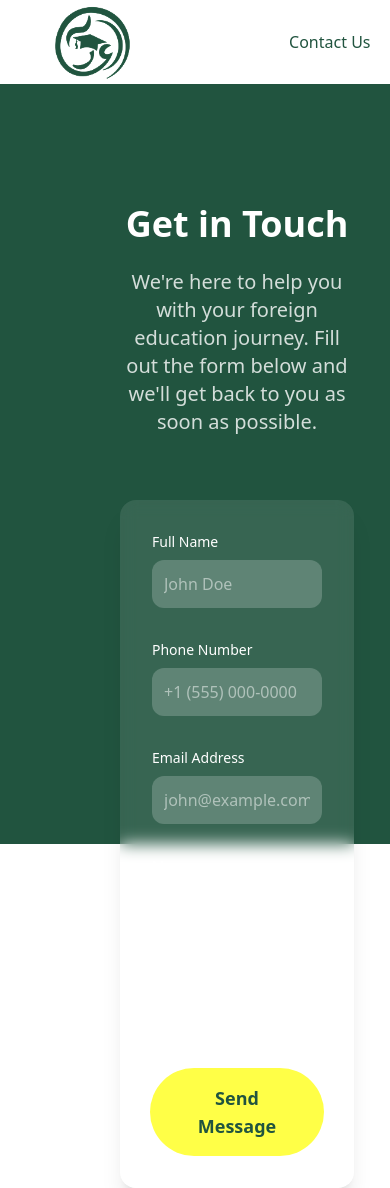
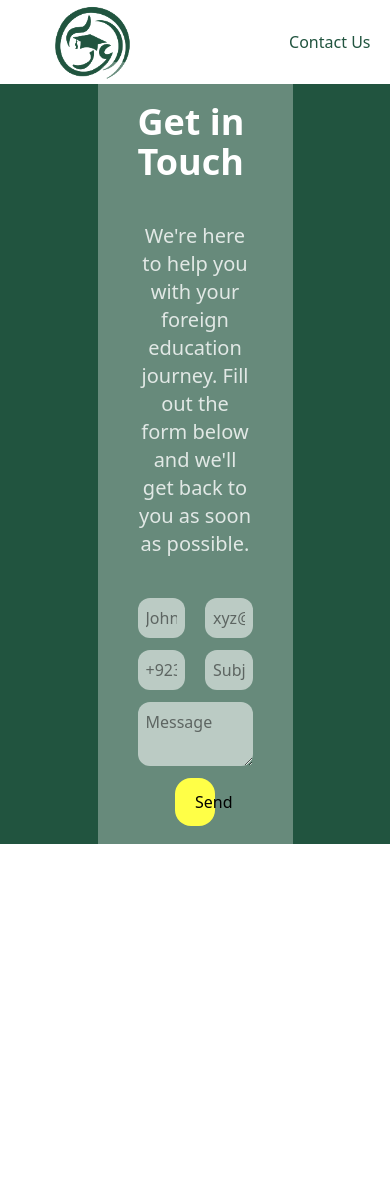
Before and after one commit to saimiiqbal7/aghaaz, a React (Vite) app: page /contact in a window 390 px wide. After the commit the page ends 866 px from the top, so only its background shows below. Built offline with nearby package versions, Linux system fonts and the light colour scheme.

Commit message:
desktop ui fixed for contetc screen

```diff
--- /dev/null
+++ b/src/component/ContactForm/index.jsx
@@ -0,0 +1,51 @@
+import React from "react";
+
+const ContactForm = () => {
+  return (
+    <div className="w-1/2 bg-[#ffffff50] p-10 rounded-2xl flex flex-col justify-start items-center gap-10">
+      <h2 className="text-4xl text-white font-bold">Get in Touch</h2>
+      <p className="text-xl text-white/80 max-w-2xl text-center">
+        We're here to help you with your foreign education journey. Fill out the
+        form below and we'll get back to you as soon as possible.
+      </p>
+      <div className="w-full flex flex-col gap-3">
+        <div className="flex gap-5 w-full">
+          <input
+            type="text"
+            className="bg-[#ffffff8e] rounded-xl p-2 w-full"
+            placeholder="John Doe"
+          />
+          <input
+            type="text"
+            className="bg-[#ffffff8e] rounded-xl p-2 w-full"
+            placeholder="xyz@gmail.com"
+          />
+        </div>
+        <div className="flex gap-5 w-full">
+          <input
+            type="text"
+            className="bg-[#ffffff8e] rounded-xl p-2 w-full"
+            placeholder="+9230000000000"
+          />
+          <input
+            type="text"
+            className="bg-[#ffffff8e] rounded-xl p-2 w-full"
+            placeholder="Subject"
+          />
+        </div>
+        <textarea
+          name="message"
+          placeholder="Message"
+          className="bg-[#ffffff8e] rounded-xl p-2 w-full"
+        ></textarea>
+        <div className="iw-full flex justify-center items-center ">
+          <button className="bg-secondary-yellow w-1/3 py-3 px-5 rounded-2xl">
+            Send
+          </button>
+        </div>
+      </div>
+    </div>
+  );
+};
+
+export default ContactForm;
--- a/src/pages/ContactUs/index.jsx
+++ b/src/pages/ContactUs/index.jsx
@@ -1,208 +1,12 @@
-import React, { useState } from "react";
-import { sendEmail } from "../../utils/emailer";
-import { motion } from "framer-motion";
+import ContactForm from "../../component/ContactForm";
 import Navbar from "../../component/Navbar";
 
 const ContactUs = () => {
-  const [formData, setFormData] = useState({
-    name: "",
-    phone: "",
-    email: "",
-    message: "",
-  });
-  const [loading, setLoading] = useState(false);
-  const [status, setStatus] = useState({ type: "", message: "" });
-
-  const handleChange = (e) => {
-    setFormData({
-      ...formData,
-      [e.target.name]: e.target.value,
-    });
-  };
-
-  const handleSubmit = async (e) => {
-    e.preventDefault();
-    setLoading(true);
-    setStatus({ type: "", message: "" });
-
-    try {
-      const result = await sendEmail(formData);
-      if (result.success) {
-        setStatus({ type: "success", message: result.message });
-        setFormData({ name: "", phone: "", email: "", message: "" });
-      } else {
-        setStatus({ type: "error", message: result.message });
-      }
-    } catch (error) {
-      setStatus({
-        type: "error",
-        message: "An unexpected error occurred. Please try again.",
-      });
-    } finally {
-      setLoading(false);
-    }
-  };
-
   return (
     <>
       <Navbar />
-      <div className="w-full bg-primery-green p-30 h-[90vh]">
-        <div className="w-[60vw] mx-auto ">
-          <motion.div
-            initial={{ opacity: 0, y: 20 }}
-            animate={{ opacity: 1, y: 0 }}
-            transition={{ duration: 0.5 }}
-            className="text-center mb-16"
-          >
-            <h1 className="text-4xl sm:text-5xl font-extrabold text-white mb-6">
-              Get in Touch
-            </h1>
-            <p className="text-xl text-white/80 max-w-2xl mx-auto">
-              We're here to help you with your foreign education journey. Fill
-              out the form below and we'll get back to you as soon as possible.
-            </p>
-          </motion.div>
-
-          {status.message && (
-            <motion.div
-              initial={{ opacity: 0, y: -10 }}
-              animate={{ opacity: 1, y: 0 }}
-              className={`mb-8 p-4 rounded-lg ${
-                status.type === "success"
-                  ? "bg-green-500/20 text-green-200"
-                  : "bg-red-500/20 text-red-200"
-              }`}
-            >
-              {status.message}
-            </motion.div>
-          )}
-
-          <motion.form
-            initial={{ opacity: 0, y: 20 }}
-            animate={{ opacity: 1, y: 0 }}
-            transition={{ duration: 0.5, delay: 0.2 }}
-            onSubmit={handleSubmit}
-            className="bg-white/10 backdrop-blur-sm rounded-2xl p-8 sm:p-12 shadow-xl"
-          >
-            <div className="grid grid-cols-1 gap-8 sm:grid-cols-2">
-              <div className="space-y-2">
-                <label
-                  htmlFor="name"
-                  className="block text-sm font-medium text-white"
-                >
-                  Full Name
-                </label>
-                <input
-                  type="text"
-                  name="name"
-                  id="name"
-                  required
-                  value={formData.name}
-                  onChange={handleChange}
-                  className="mt-1 block w-full rounded-xl border-0 bg-white/20 text-white placeholder-white/50 focus:ring-2 focus:ring-secondary-yellow focus:bg-white/30 transition-all duration-200 p-3"
-                  placeholder="John Doe"
-                />
-              </div>
-
-              <div className="space-y-2">
-                <label
-                  htmlFor="phone"
-                  className="block text-sm font-medium text-white"
-                >
-                  Phone Number
-                </label>
-                <input
-                  type="tel"
-                  name="phone"
-                  id="phone"
-                  required
-                  value={formData.phone}
-                  onChange={handleChange}
-                  className="mt-1 block w-full rounded-xl border-0 bg-white/20 text-white placeholder-white/50 focus:ring-2 focus:ring-secondary-yellow focus:bg-white/30 transition-all duration-200 p-3"
-                  placeholder="+1 (555) 000-0000"
-                />
-              </div>
-            </div>
-
-            <div className="mt-8 space-y-2">
-              <label
-                htmlFor="email"
-                className="block text-sm font-medium text-white"
-              >
-                Email Address
-              </label>
-              <input
-                type="email"
-                name="email"
-                id="email"
-                required
-                value={formData.email}
-                onChange={handleChange}
-                className="mt-1 block w-full rounded-xl border-0 bg-white/20 text-white placeholder-white/50 focus:ring-2 focus:ring-secondary-yellow focus:bg-white/30 transition-all duration-200 p-3"
-                placeholder="john@example.com"
-              />
-            </div>
-
-            <div className="mt-8 space-y-2">
-              <label
-                htmlFor="message"
-                className="block text-sm font-medium text-white"
-              >
-                Message
-              </label>
-              <textarea
-                name="message"
-                id="message"
-                rows={5}
-                required
-                value={formData.message}
-                onChange={handleChange}
-                className="mt-1 block w-full rounded-xl border-0 bg-white/20 text-white placeholder-white/50 focus:ring-2 focus:ring-secondary-yellow focus:bg-white/30 transition-all duration-200 p-3 resize-none"
-                placeholder="Tell us about your educational goals..."
-              />
-            </div>
-
-            <div className="mt-10 flex justify-center">
-              <motion.button
-                whileHover={{ scale: 1.05 }}
-                whileTap={{ scale: 0.95 }}
-                type="submit"
-                disabled={loading}
-                className={`bg-secondary-yellow px-12 py-4 rounded-full text-primery-green font-bold text-lg hover:bg-opacity-90 transition-all duration-200 ${
-                  loading ? "opacity-70 cursor-not-allowed" : ""
-                }`}
-              >
-                {loading ? (
-                  <span className="flex items-center">
-                    <svg
-                      className="animate-spin -ml-1 mr-3 h-5 w-5 text-primery-green"
-                      xmlns="http://www.w3.org/2000/svg"
-                      fill="none"
-                      viewBox="0 0 24 24"
-                    >
-                      <circle
-                        className="opacity-25"
-                        cx="12"
-                        cy="12"
-                        r="10"
-                        stroke="currentColor"
-                        strokeWidth="4"
-                      ></circle>
-                      <path
-                        className="opacity-75"
-                        fill="currentColor"
-                        d="M4 12a8 8 0 018-8V0C5.373 0 0 5.373 0 12h4zm2 5.291A7.962 7.962 0 014 12H0c0 3.042 1.135 5.824 3 7.938l3-2.647z"
-                      ></path>
-                    </svg>
-                    Sending...
-                  </span>
-                ) : (
-                  "Send Message"
-                )}
-              </motion.button>
-            </div>
-          </motion.form>
-        </div>
+      <div className="h-[90vh] bg-primery-green flex justify-center items-center">
+        <ContactForm />
       </div>
     </>
   );
--- a/src/utils/emailer.js
+++ /dev/null
@@ -1,34 +0,0 @@
-import emailjs from "@emailjs/browser";
-
-export const sendEmail = async (formData) => {
-  try {
-    // Initialize EmailJS with your public key
-    emailjs.init(process.env.REACT_APP_EMAILJS_PUBLIC_KEY);
-
-    const templateParams = {
-      from_name: formData.name,
-      from_email: formData.email,
-      phone: formData.phone,
-      message: formData.message,
-    };
-
-    const response = await emailjs.send(
-      process.env.REACT_APP_EMAILJS_SERVICE_ID,
-      process.env.REACT_APP_EMAILJS_TEMPLATE_ID,
-      templateParams
-    );
-
-    return {
-      success: true,
-      message: "Email sent successfully!",
-      response,
-    };
-  } catch (error) {
-    console.error("Error sending email:", error);
-    return {
-      success: false,
-      message: "Failed to send email. Please try again later.",
-      error,
-    };
-  }
-};
```
